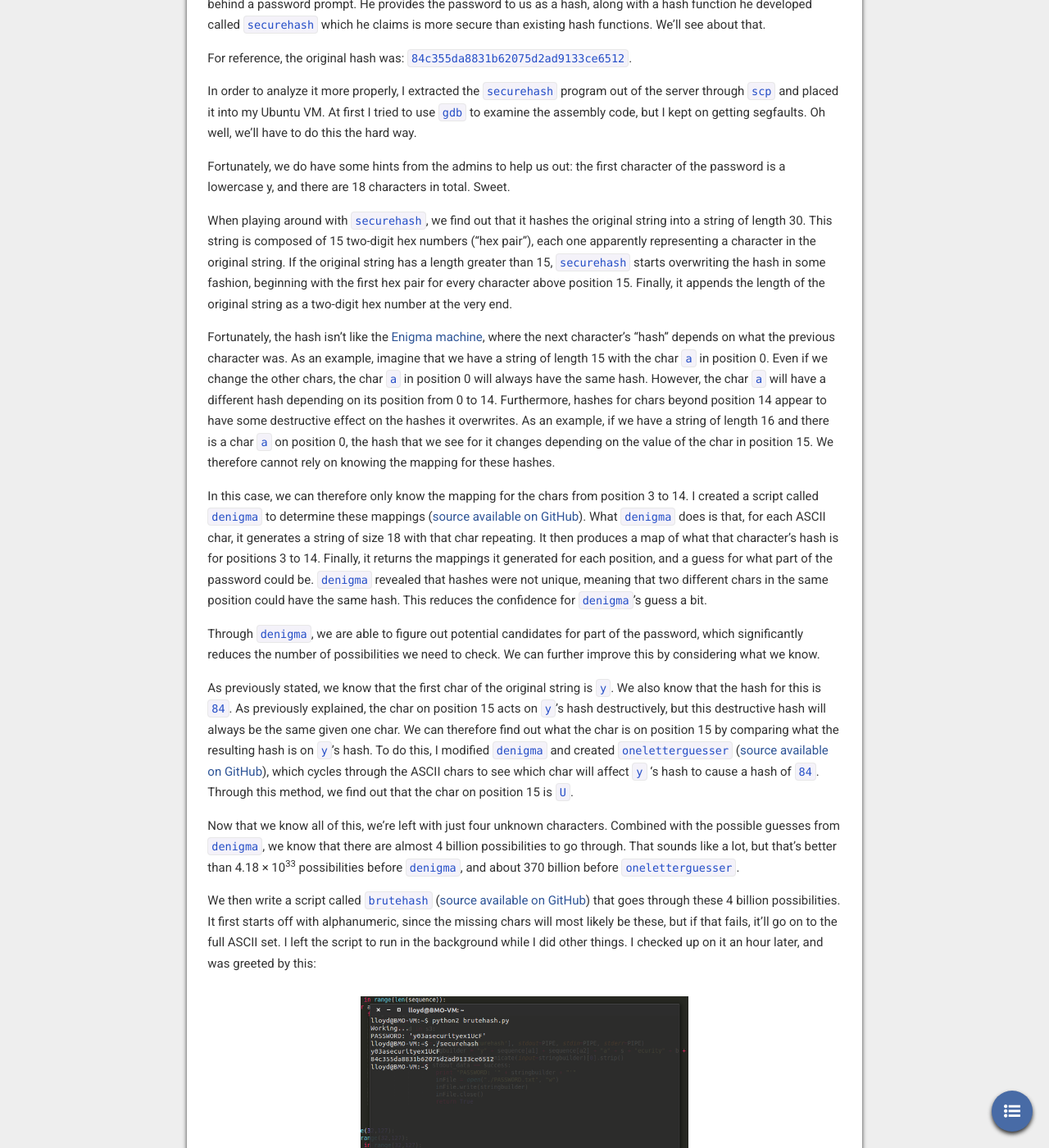
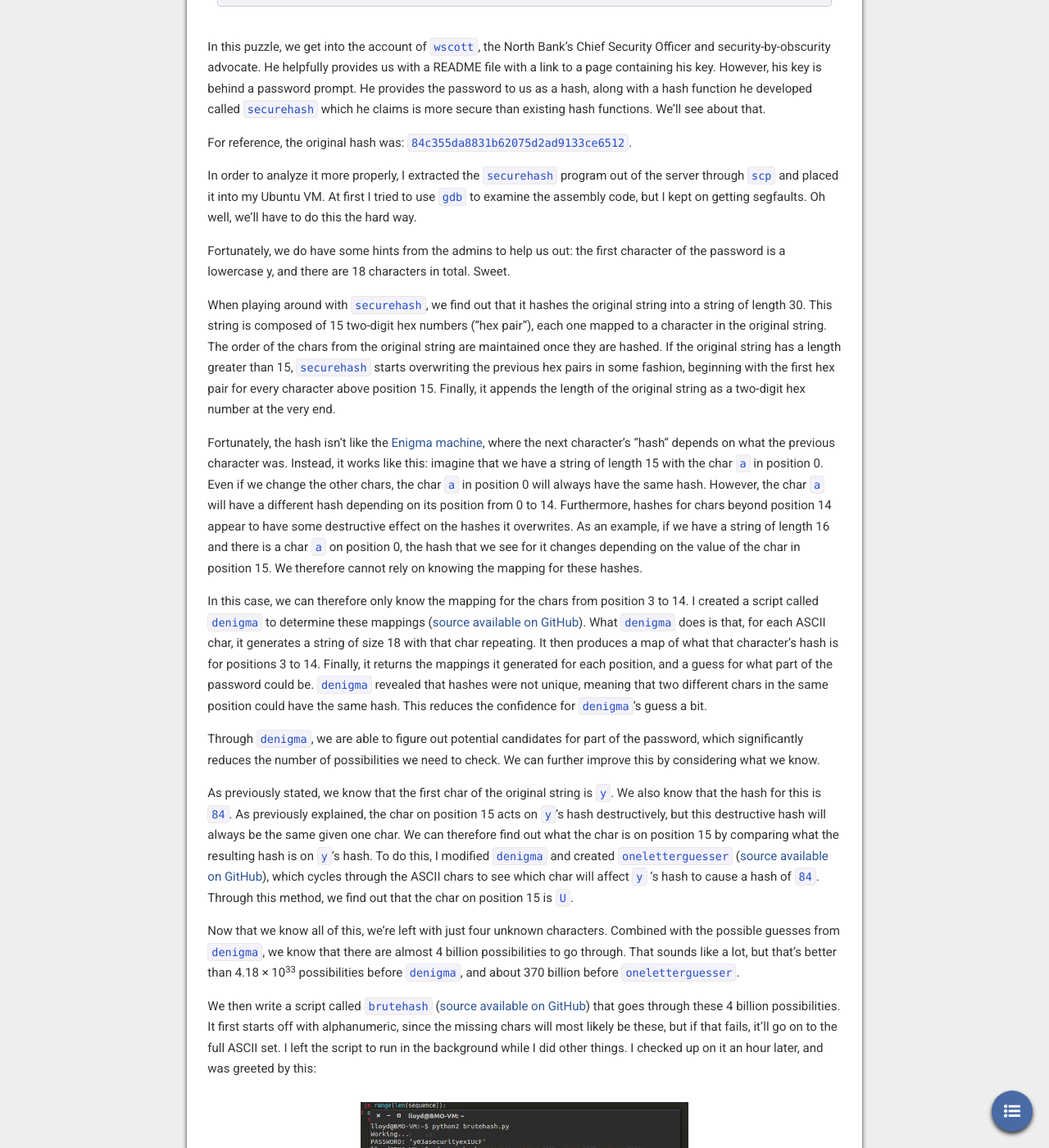
Before and after one commit to lloydtorres/lloydtorres.github.io, a Jekyll site: the page built from _posts/2015-09-09-literally-hacking-hack-the-north-ctf.md, in a window 1280 px wide and 1400 px high, scrolled down 8627 px. Shown: the whole window at 82% size. Built offline with Jekyll 4.4.1, drawn with Linux system fonts in a browser that asks for light colours; nearby versions of some CDN libraries; comment, search, counter and statistics services are not loaded; some of the changed text lies outside the part shown.

Commit message:
Update CTF blog content

```diff
--- a/_posts/2015-09-09-literally-hacking-hack-the-north-ctf.md
+++ b/_posts/2015-09-09-literally-hacking-hack-the-north-ctf.md
@@ -50,7 +50,7 @@
 
 <figure>
     <img src="/images/blog/20150909/bank-terminal-end.png" width="500px" />
-    <figcaption>TRANSFER is actually a commentary on 21st century socioeconomics.</figcaption>
+    <figcaption><code>TRANSFER</code> is actually a commentary on 21st century socioeconomics.</figcaption>
 </figure>
 
 ## Employee Portal
@@ -68,7 +68,7 @@
 
 <figure>
     <img src="/images/blog/20150909/filesystem.png" width="300px" />
-    <figcaption>/~dglenn/private/ isn't very private.</figcaption>
+    <figcaption><code>/~dglenn/private</code> isn't very private.</figcaption>
 </figure>
 
 We immediately see an interesting file called `key.txt`. By opening this, we get the first key needed to access the CEO's account. Yay for security through obscurity!
@@ -134,6 +134,8 @@
 </figure>
 
 It's a list of more servers we can potentially access! It seems like there's ten servers on this list, but I later found out from a CTF admin that the only ones that matter were the ones on the right (the ones on the left are more internal IPs added to make the CTF more realistic).
+
+<div class="alert alert-info" role="alert"><strong>Update:</strong> The internal IPs are actually accessible if you <code>ssh</code> into them through the servers on the right. A CTF admin explained that the internal IPs were supposed to be used for an additional CTF stage that was dropped.</div>
 
 We still need to somehow access these servers, and we can't really use the previous Shellshock exploit to do this. Fortunately, we do have a list of usernames and passwords given to us from the bank terminal challenge before, so we can easily write a script to brute-force each server to see which username/password combos work.
 
@@ -217,9 +219,9 @@
 
 Fortunately, we do have some hints from the admins to help us out: the first character of the password is a lowercase y, and there are 18 characters in total. Sweet.
 
-When playing around with `securehash`, we find out that it hashes the original string into a string of length 30. This string is composed of 15 two-digit hex numbers ("hex pair"), each one apparently representing a character in the original string. If the original string has a length greater than 15, `securehash` starts overwriting the hash in some fashion, beginning with the first hex pair for every character above position 15. Finally, it appends the length of the original string as a two-digit hex number at the very end.
+When playing around with `securehash`, we find out that it hashes the original string into a string of length 30. This string is composed of 15 two-digit hex numbers ("hex pair"), each one mapped to a character in the original string. The order of the chars from the original string are maintained once they are hashed. If the original string has a length greater than 15, `securehash` starts overwriting the previous hex pairs in some fashion, beginning with the first hex pair for every character above position 15. Finally, it appends the length of the original string as a two-digit hex number at the very end.
 
-Fortunately, the hash isn't like the [Enigma machine](https://en.wikipedia.org/wiki/Enigma_machine), where the next character's "hash" depends on what the previous character was. As an example, imagine that we have a string of length 15 with the char `a` in position 0. Even if we change the other chars, the char `a` in position 0 will always have the same hash. However, the char `a` will have a different hash depending on its position from 0 to 14. Furthermore, hashes for chars beyond position 14 appear to have some destructive effect on the hashes it overwrites. As an example, if we have a string of length 16 and there is a char `a` on position 0, the hash that we see for it changes depending on the value of the char in position 15. We therefore cannot rely on knowing the mapping for these hashes.
+Fortunately, the hash isn't like the [Enigma machine](https://en.wikipedia.org/wiki/Enigma_machine), where the next character's "hash" depends on what the previous character was. Instead, it works like this: imagine that we have a string of length 15 with the char `a` in position 0. Even if we change the other chars, the char `a` in position 0 will always have the same hash. However, the char `a` will have a different hash depending on its position from 0 to 14. Furthermore, hashes for chars beyond position 14 appear to have some destructive effect on the hashes it overwrites. As an example, if we have a string of length 16 and there is a char `a` on position 0, the hash that we see for it changes depending on the value of the char in position 15. We therefore cannot rely on knowing the mapping for these hashes.
 
 In this case, we can therefore only know the mapping for the chars from position 3 to 14. I created a script called `denigma` to determine these mappings ([source available on GitHub](https://github.com/lloydtorres/hackthenorth-ctf/blob/master/python-scripts/denigma.py)). What `denigma` does is that, for each ASCII char, it generates a string of size 18 with that char repeating. It then produces a map of what that character's hash is for positions 3 to 14. Finally, it returns the mappings it generated for each position, and a guess for what part of the password could be. `denigma` revealed that hashes were not unique, meaning that two different chars in the same position could have the same hash. This reduces the confidence for `denigma`'s guess a bit.
 
@@ -248,7 +250,9 @@
 
 With the password at hand, I was able to extract the third key from the site. Victory!
 
-Remember, kids: don't make your own hash.
+Remember kids: don't make your own hash.
+
+<div class="alert alert-info" role="alert"><strong>Update:</strong> As previously explained, <code>securehash</code> has an issue where it can map multiple chars in one position onto the same hash. As a result, there can be multiple strings that produce the same hash as the password. I was informed by <a href="https://twitter.com/coruon">@coruon</a> and <a href="https://twitter.com/samczsun">@samczsun</a> that the original password is in fact different.</div>
 
 ## Puzzle 3: This Server Smells Funny
 
@@ -321,7 +325,7 @@
 
 When we open this MIDI into a music editor, we find that its title is an incomplete key (with huge sections censored out by X's), and that the MIDI itself is made up of random notes scattered all over the place. We theorized that these notes would need to be converted to their hex equivalents, and that we could put in the hex values into the X's in the order they appear in the music.
 
-Finding the notes' hex values turned out to be a challenge, since we couldn't phrase our Google search properly to give us the right results. Eventually, we found [this site](http://www.electronics.dit.ie/staff/tscarff/Music_technology/midi/midi_note_numbers_for_octaves.htm), which gives out the mapping for notes on the scale in decimal. The values start at C on octave 0, and increases by one every time you go up a step (so C#0 is 1, D0 is 2, etc.). Every time you go up an octave, the note's value increases by 12. We can therefore write a simple script that maps out each note to its hex value through a simple mathematical formula, and then substitute the values into the incomplete hash. You can see the [source on GitHub](https://github.com/lloydtorres/hackthenorth-ctf/blob/master/python-scripts/notecalc.py).
+Finding the notes' hex values turned out to be a challenge, since we couldn't phrase our Google search properly to give us the right results. Eventually, we found [this site](http://www.electronics.dit.ie/staff/tscarff/Music_technology/midi/midi_note_numbers_for_octaves.htm), which gives out the mapping for notes on the scale in decimal. The values start at 0 for note C on octave 0, and increases by one every time you go up a step (so C#0 is 1, D0 is 2, etc.). Every time you go up an octave, the note's value increases by 12. We can therefore write a simple script that maps out each note to its hex value through a simple mathematical formula, and then substitute the values into the incomplete hash. You can see the [source on GitHub](https://github.com/lloydtorres/hackthenorth-ctf/blob/master/python-scripts/notecalc.py).
 
 Unfortunately, it turns out that there can be different mappings used to map MIDI notes to hex, and we ended up using the incorrect one. We found out about this since we weren't getting the correct value when combining the keys together. Since this was the only key that wasn't given to us directly, it was clear that this was the one causing issues. We later found out that there is, in fact, a program available that automatically converts these notes into the proper hex values. Oh well.
 
```
Also changed, not shown: other parts of _posts/2015-09-09-literally-hacking-hack-the-north-ctf.md (+2 -2 lines).
